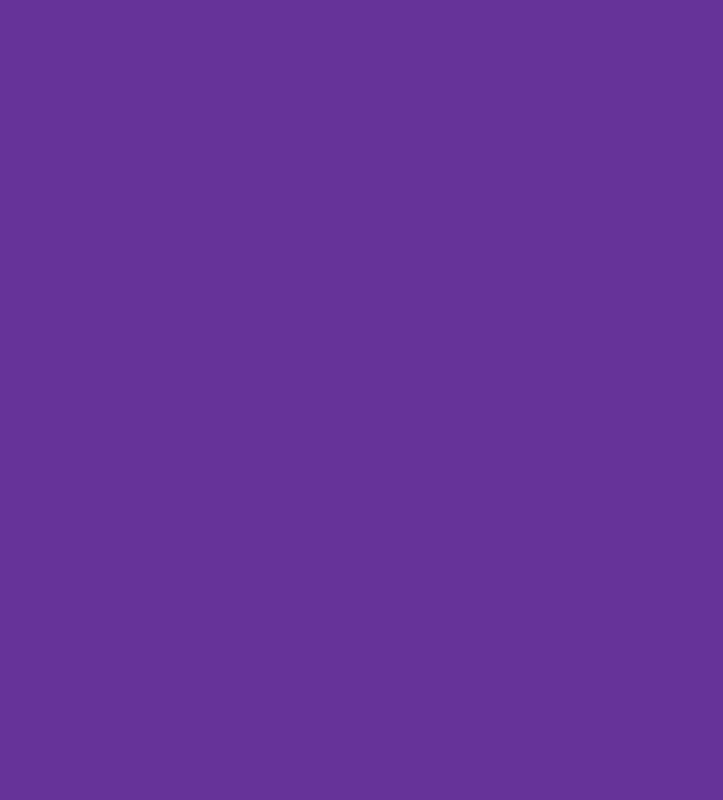
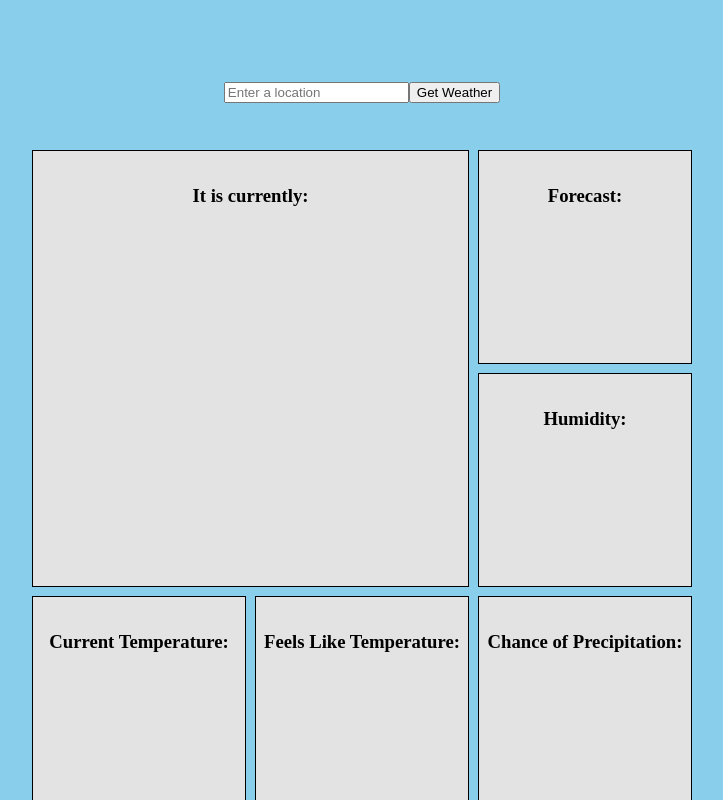
Before and after one commit to SageWelky/weather, a website built with webpack: page src/template.html in a window 1280 px wide. Shown: the whole page, without its empty margins (278-1001 px from the left). Built offline with nearby package versions, Linux system fonts and the light colour scheme.

Commit message:
Created basic API call, API data handler, primeary scaffold html, basic formatting css, and very minimal styling

```diff
--- a/package.json
+++ b/package.json
@@ -14,6 +14,7 @@
   "license": "ISC",
   "devDependencies": {
     "css-loader": "^7.1.2",
+    "dotenv-webpack": "^8.1.0",
     "html-loader": "^5.1.0",
     "html-webpack-plugin": "^5.6.0",
     "style-loader": "^4.0.0",
--- a/src/index.js
+++ b/src/index.js
@@ -1 +1,21 @@
 import "./styles.css";
+import { callWeatherAPI } from "./modules/apiUtils";
+import { displayUpdate } from "./modules/weatherDisplay";
+
+async function getWeatherData() {
+  let location = document.querySelector('.location-input').value;
+  let data = await callWeatherAPI(location);
+  //change to ouput information to display
+  console.log(data);
+  displayUpdate(data);
+}
+
+let searchButton = document.querySelector('.search-button');
+searchButton.addEventListener( 'click', getWeatherData );
+
+let locationInput = document.querySelector('.location-input');
+locationInput.addEventListener('keydown', function (e) {
+  if (e.which === 13 && !e.shiftKey) {
+    getWeatherData();
+  }
+});
--- /dev/null
+++ b/src/modules/weatherDisplay.js
@@ -0,0 +1,28 @@
+export function displayUpdate(data) {
+
+  console.log(data.currentConditions);
+  console.log("DETAILS:");
+  console.log(data.currentConditions.conditions);
+  document.querySelector('.weather-conditions').innerHTML = data.currentConditions.conditions;
+  console.log(data.currentConditions.icon);
+  document.querySelector('.weather-icon').innerHTML = data.currentConditions.icon;
+  console.log(data.description);
+  document.querySelector('.weather-description').innerHTML = data.description;
+  console.log(data.currentConditions.temp);
+  document.querySelector('.weather-temp').innerHTML = `${data.currentConditions.temp} °F`;
+  console.log(data.currentConditions.feelslike);
+  document.querySelector('.weather-feelslike').innerHTML = `${data.currentConditions.feelslike} °F`;
+  console.log(data.currentConditions.humidity);
+  document.querySelector('.weather-humidity').innerHTML = `${data.currentConditions.humidity}%`;
+  console.log(data.currentConditions.precipprob);
+  document.querySelector('.weather-precipprob').innerHTML = `${data.currentConditions.precipprob}%`;
+
+  console.log(data.currentConditions.windspeed);
+  console.log(data.currentConditions.preciptype);
+
+  console.log("EXTRA:");
+  console.log(data.currentConditions.pressure);
+  console.log(data.currentConditions.moonphase);
+
+
+}
--- a/src/styles.css
+++ b/src/styles.css
@@ -1,3 +1,100 @@
-body {
-  background-color: rebeccapurple;
+html, :root, body {
+  width: 100%;
+  height: 100vh;
+  box-sizing: border-box;
+  background-color: whitesmoke;
+  margin: 0;
+  max-width: 100%;
+  overflow-x: hidden;
+  background-color: hsl(197, 71%, 73%);
+  overflow-y: scroll;
 }
+
+* {
+  box-sizing: border-box;
+}
+
+.search-bar {
+  grid-area: a;
+  display: flex;
+  justify-content: center;
+  height: fit-content;
+  padding-top: 35px;
+}
+
+.app-box {
+  height: 100%;
+  width: 100%;
+  display: grid;
+  grid-template:
+            "a" 150px
+            "b" 1fr / 1fr;
+  justify-items: center;
+  align-items: center;
+}
+
+.weather-display {
+  grid-area: b;
+  max-height: min(60vw, 60vh);
+  min-height: 660px;
+  height: calc(30vw + 30vh);
+  max-width: min(60vw, 60vh);
+  min-width: 660px;
+  width: calc(30vw + 30vh);
+  display: grid;
+  grid-template:
+  "a a b" 1fr
+  "a a c" 1fr
+  "d e f" 1fr / 1fr 1fr 1fr;
+  gap: 9px;
+}
+
+.weather-display>div {
+  border: 1px solid black;
+  width: 100%;
+  height: 100%;
+  background-color: hsl(0, 0%, 89%);
+}
+
+.weather-display>div>div:first-child {
+  padding-top: 15px;
+  padding-bottom: 15px;
+}
+
+.weather-display>div:first-child>div:first-child {
+  padding-top: 15px;
+  padding-bottom: 125px;
+}
+
+.weather-display>div>div {
+  text-align: center;
+}
+
+.weather-description {
+  padding-left: 12px;
+  padding-right: 12px;
+}
+
+.weather-box-1 {
+  grid-area: a;
+}
+
+.weather-box-2 {
+  grid-area: b;
+}
+
+.weather-box-3 {
+  grid-area: d;
+}
+
+.weather-box-4 {
+  grid-area: e;
+}
+
+.weather-box-5 {
+  grid-area: c;
+}
+
+.weather-box-6 {
+  grid-area: f;
+}
--- a/src/template.html
+++ b/src/template.html
@@ -3,9 +3,64 @@
 <head>
   <meta charset="UTF-8">
   <meta name="viewport" content="width=device-width, initial-scale=1.0">
-  <title>Document</title>
+  <title>Weather App</title>
 </head>
 <body>
 
+  <div class="app-box">
+
+    <div class="search-bar">
+    <input type="text" class="location-input" placeholder="Enter a location" required/>
+    <button class="search-button">Get Weather</button>
+    </div>
+
+    <div class="weather-display">
+      <div class="weather-box-1">
+        <div>
+          <h3 class="weather-label">It is currently:</h3>
+        </div>
+        <div class="weather-conditions"></div>
+        <div class="weather-icon"></div>
+      </div>
+
+      <div class="weather-box-2">
+        <div>
+          <h3 class="weather-label">Forecast:</h3>
+        </div>
+        <div class="weather-description"></div>
+      </div>
+
+      <div class="weather-box-3">
+        <div>
+          <h3 class="weather-label">Current Temperature:</h3>
+        </div>
+        <div class="weather-temp"></div>
+      </div>
+
+      <div class="weather-box-4">
+        <div>
+          <h3 class="weather-label">Feels Like Temperature:</h3>
+        </div>
+        <div class="weather-feelslike"></div>
+      </div>
+
+      <div class="weather-box-5">
+        <div>
+          <h3 class="weather-label">Humidity:</h3>
+        </div>
+        <div class="weather-humidity"></div>
+      </div>
+
+      <div class="weather-box-6">
+        <div>
+          <h3 class="weather-label">Chance of Precipitation:</h3>
+        </div>
+        <div class="weather-precipprob"></div>
+      </div>
+    </div>
+
+  </div>
+
+
 </body>
 </html>
--- a/webpack.common.js
+++ b/webpack.common.js
@@ -1,5 +1,6 @@
 const path = require("path");
 const HtmlWebpackPlugin = require("html-webpack-plugin");
+const Dotenv = require('dotenv-webpack');
 
 module.exports = {
   entry: {
@@ -15,6 +16,7 @@ module.exports = {
       title: "Production",
       template: "./src/template.html",
     }),
+    new Dotenv(),
   ],
   module: {
     rules: [
```
Also changed, not shown: 3 other files.
